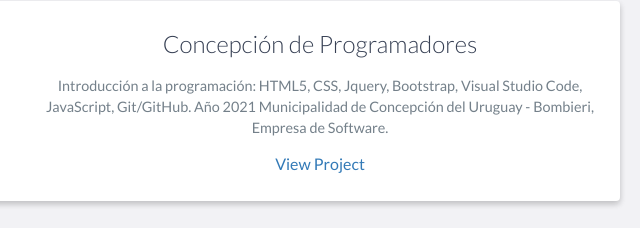
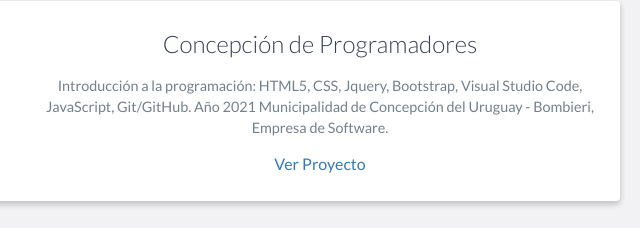
Before and after one commit to Piliansa/Portfolio, a website: page index.html in a window 1280 px wide. Shown: the part 2708-2936 px from the top of the page, 470-1110 px from the left. Drawn offline with nearby package versions, Linux system fonts and the light colour scheme.

Commit message:
agregando proyectos

```diff
--- a/index.html
+++ b/index.html
@@ -186,7 +186,7 @@
                             JavaScript, Git/GitHub. Año 2021 Municipalidad de Concepción del Uruguay - Bombieri, Empresa
                             de Software.
                         </p>
-                        <a href="https://piliansa.github.io/">View Project</a>
+                        <a href="https://piliansa.github.io/">Ver Proyecto</a>
                     </div>
                     <!-- End .project-info -->
                 </div>
@@ -203,7 +203,7 @@
                             Fundamentos de la programación, programación imperativa, programación con objetos. Año 2022
                             Ministerio de Desarrollo Productivo, República Argentina.
                         </p>
-                        <a href="#">Ver Proyecto</a>
+                        <a href="https://github.com/Piliansa?tab=repositories">Ver Proyecto</a>
                     </div>
                     <!-- End .project-info -->
                 </div>
```
